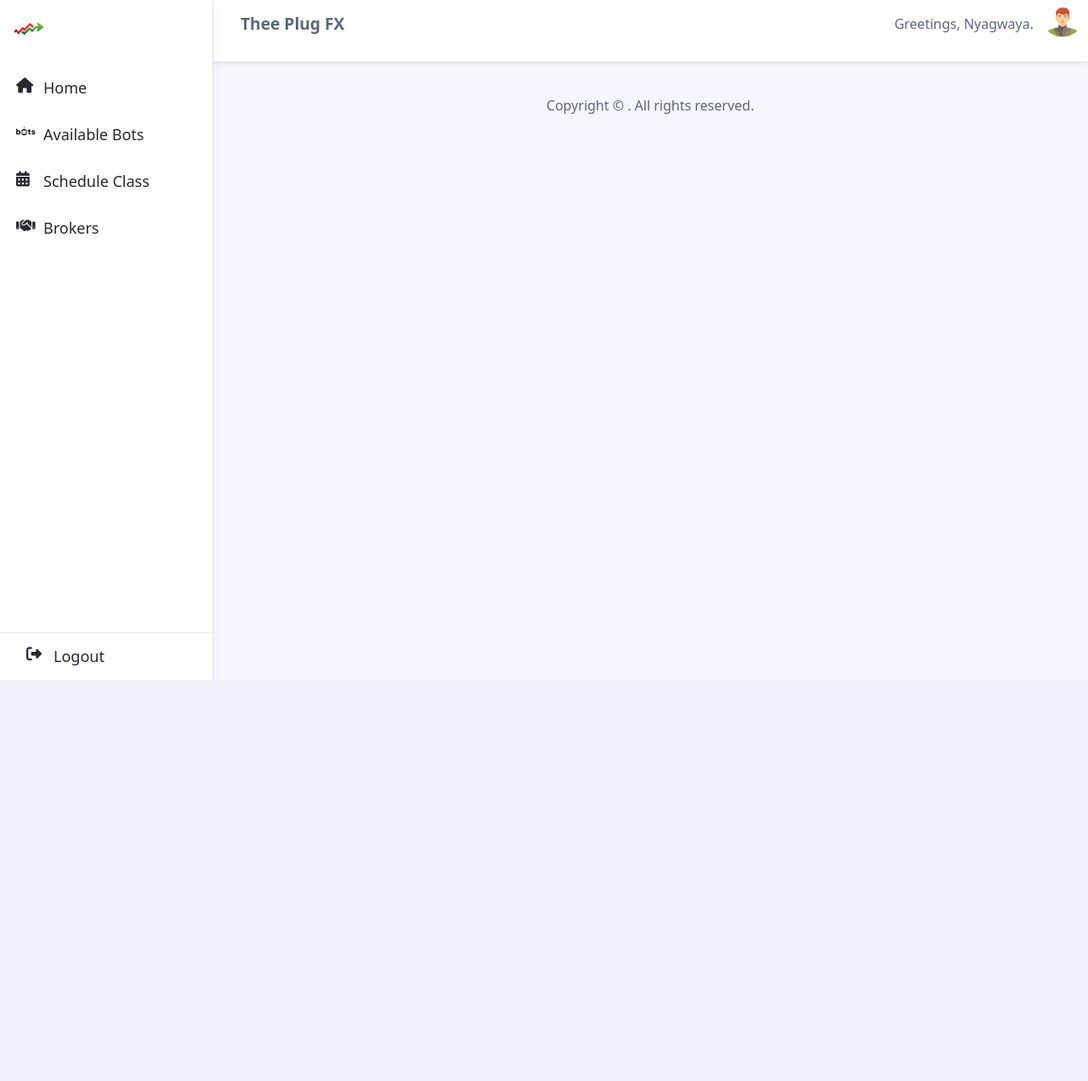
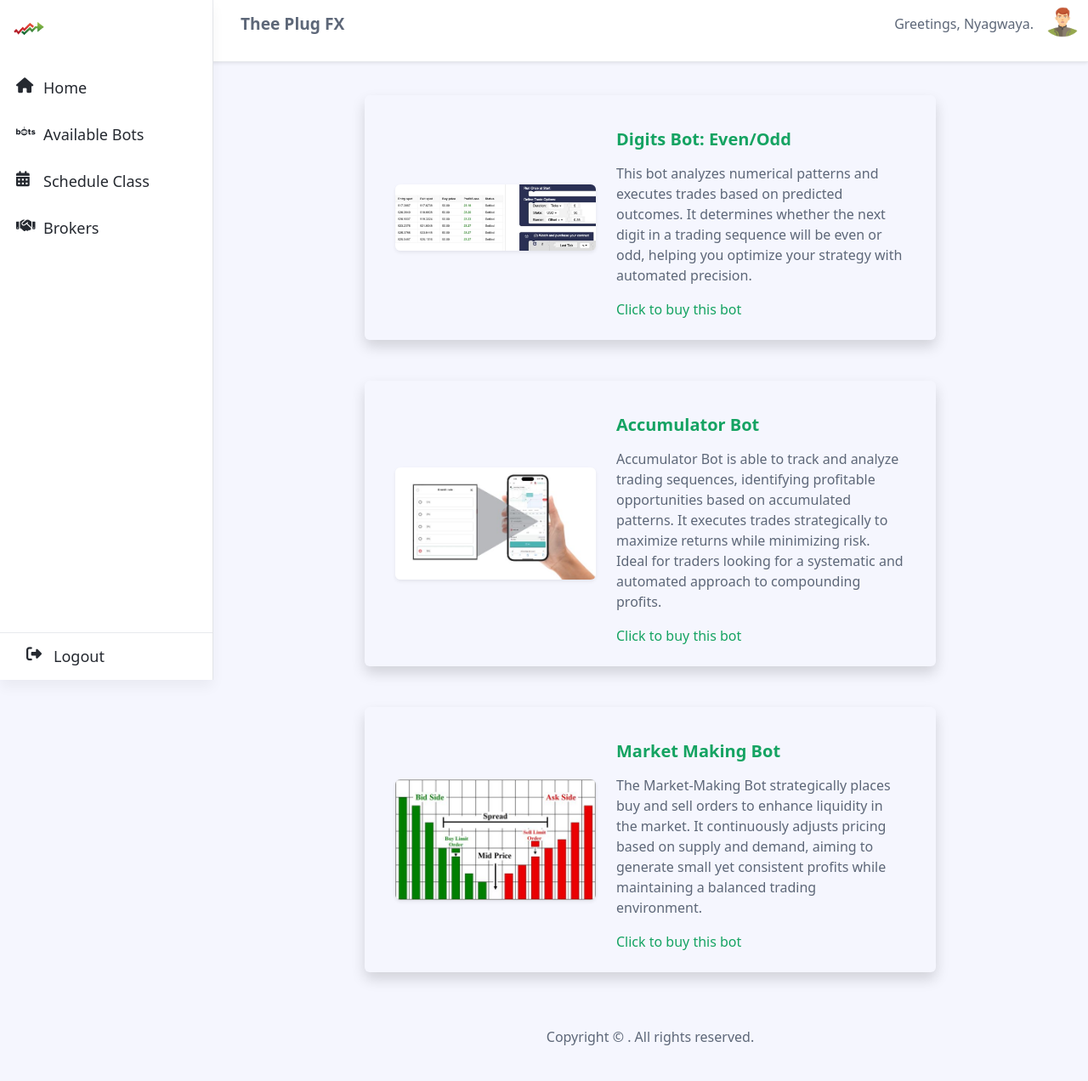
Before and after one commit to Ezekiah3854/thee-plug-trading-website, a Flask app: page /available-bots in a window 1280 px wide. Shown: the whole page at 85% size. Before the commit the page ends 800 px from the top, so only its background shows below. Run offline with Flask 3, Linux system fonts and the light colour scheme; some libraries are stand-ins or nearby versions.

Commit message:
added features on available bots page

```diff
--- a/templates/available_bots.html
+++ b/templates/available_bots.html
@@ -1,5 +1,67 @@
+<!-- extend the home page features here -->
 {% extends "home.html"%}
 {% block title %}Available Bots | The plug Trading{% endblock %}
-{% block content %}
 
-{% endblock %}
+{%block content%}
+<!-- div container for the available bots page  -->
+    <div class="container onprintContainer">
+        <!-- first bot -->
+        <div class="container my-3 py-3" id="product">
+            <div class="row align-items-center shadow p-4 rounded">
+                <!-- Image -->
+                <div class="col-lg-5 text-center">
+                    <img src="{{ url_for('static', filename='img/bot_image1.jpg') }}" class="img-fluid rounded shadow-sm" alt="product">
+                </div>
+
+                <!-- Text Content -->
+                <div class="col-lg-7">
+                    <h5 class="fw-bold text-primary my-3">Digits Bot: Even/Odd</h5>
+                    <p>This bot analyzes numerical patterns and executes trades based on predicted outcomes.
+                        It determines whether the next digit in a trading sequence will be even or odd, helping you optimize
+                        your strategy with automated precision.</p>
+                    <a href="#" class="stretched-link">Click to buy this bot</a>
+                </div>
+            </div>
+        </div>
+
+        <!-- second bot -->
+        <div class="container my-3 py-3" id="product">
+            <div class="row align-items-center shadow p-4 rounded">
+                <!-- Image -->
+                <div class="col-lg-5 text-center">
+                    <img src="{{ url_for('static', filename='img/bot_image2.jpg') }}" class="img-fluid rounded shadow-sm" alt="product">
+                </div>
+
+                <!-- Text Content -->
+                <div class="col-lg-7">
+                    <h5 class="fw-bold text-primary my-3">Accumulator Bot</h5>
+                    <p>Accumulator Bot is able to track and analyze trading sequences, identifying profitable opportunities
+                        based on accumulated patterns. It executes trades strategically     to maximize returns while minimizing risk. Ideal for traders looking for a systematic and automated approach
+                        to compounding profits.
+                    </p>
+                    <a href="#" class="stretched-link">Click to buy this bot</a>
+                </div>
+            </div>
+        </div>
+        <!-- third bot -->
+        <div class="container my-3 py-3" id="product">
+            <div class="row align-items-center shadow p-4 rounded">
+                <!-- Image -->
+                <div class="col-lg-5 text-center">
+                    <img src="{{ url_for('static', filename='img/bot_image3.jpg') }}" class="img-fluid rounded shadow-sm" alt="product">
+                </div>
+
+                <!-- Text Content -->
+                <div class="col-lg-7">
+                    <h5 class="fw-bold text-primary my-3">Market Making Bot</h5>
+                    <p>
+                        The Market-Making Bot strategically places buy and sell orders to enhance liquidity in the market.
+                        It continuously adjusts pricing based on supply and demand, aiming to generate small yet consistent profits
+                        while maintaining a balanced trading environment.
+                    </p>
+                    <a href="#" class="stretched-link">Click to buy this bot</a>
+                </div>
+            </div>
+        </div>
+    </div>
+{%endblock%}
--- a/templates/home.html
+++ b/templates/home.html
@@ -99,7 +99,6 @@
 					<div class="container onprintContainer">
 						<div class="container my-3 py-3" id="product">
 							<div class="row align-items-center shadow p-4 rounded">
-								{%block element1%}
 								<!-- Image -->
 								<div class="col-lg-5 text-center">
 									<img src="{{ url_for('static', filename='img/trading_bot.jpg') }}" class="img-fluid rounded shadow-sm" alt="product">
@@ -110,13 +109,11 @@
 									<h4 class="fw-bold text-primary my-3">Bots</h4>
 									<p>Lorem ipsum dolor sit amet consectetur, adipisicing elit. Id quae molestias excepturi distinctio quas eaque nesciunt ex est, cupiditate veritatis. Vitae, ullam rem fugiat iusto itaque quas modi accusamus. Earum.</p>
 								</div>
-								{%endblock%}
 							</div>
 						</div>
 
 						<div class="container my-3 py-3" id="product">
 							<div class="row align-items-center shadow p-4 rounded">
-								{% block element2%}
 								<!-- Image -->
 								<div class="col-lg-5 text-center">
 									<img src="{{ url_for('static', filename='img/class_img.jpg') }}" class="img-fluid rounded shadow-sm" alt="product">
@@ -127,13 +124,11 @@
 									<h4 class="fw-bold text-primary my-3">Classes</h4>
 									<p>Lorem ipsum dolor sit amet consectetur adipisicing elit. Quos, facere corrupti voluptatum atque tenetur dolorum exercitationem architecto aut amet sapiente nostrum odio aliquam debitis a ex veritatis, est blanditiis qui.</p>
 								</div>
-								{% endblock%}
 							</div>
 						</div>
 
 						<div class="container my-3 py-3" id="product">
 							<div class="row align-items-center shadow p-4 rounded">
-								{% block element3%}
 								<!-- Image -->
 								<div class="col-lg-5 text-center">
 									<img src="{{ url_for('static', filename='img/sign_trading.png') }}" class="img-fluid rounded shadow-sm" alt="product">
@@ -145,7 +140,6 @@
 									<p>Lorem ipsum dolor sit amet, consectetur adipisicing elit. Laboriosam maxime ratione iste possimus ipsam necessitatibus fugit minus consectetur vel amet veritatis animi voluptate temporibus, officiis at! Corrupti laborum necessitatibus placeat.</p>
 
 								</div>
-								{% endblock%}
 							</div>
 						</div>
 					</div>
```
Also changed, not shown: templates/class.html (+38 -9 lines), static/img/bot_image1.jpg (added), static/img/bot_image2.jpg (added), static/img/bot_image3.jpg (added).
